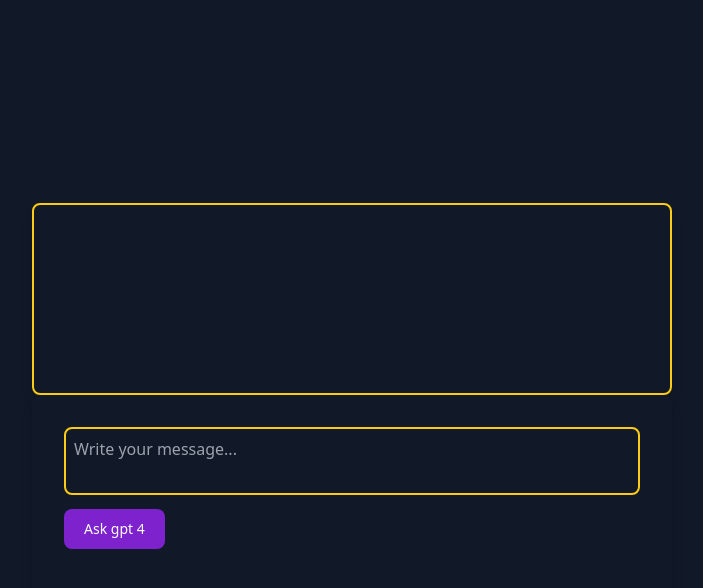
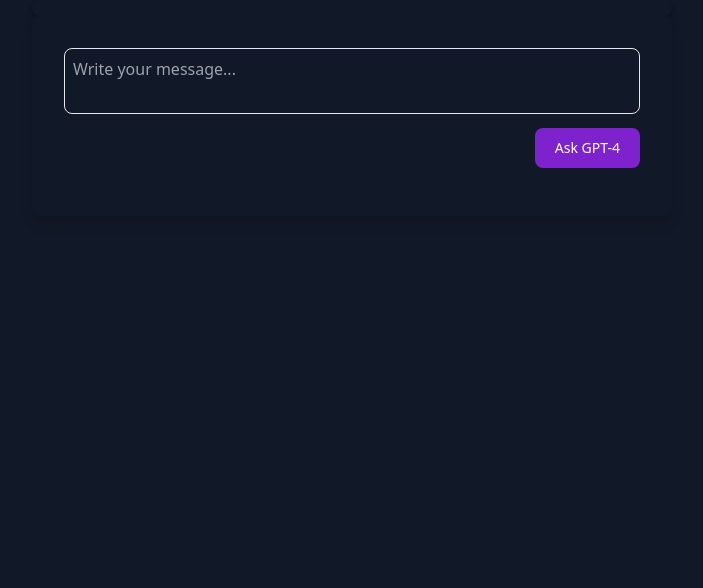
Before and after one commit to IrvinTM/o_checker, a React (Vite) app: page / in a window 1280 px wide. Shown: the top 588 px of the page, without its empty margins (288-991 px from the left). Built offline with nearby package versions, Linux system fonts and the light colour scheme.

Commit message:
modified:   src/App.jsx

```diff
--- a/src/App.jsx
+++ b/src/App.jsx
@@ -30,40 +30,30 @@ function App() {
     }
   }
   return (
-    <div className="min-h-screen flex flex-col items-center justify-center bg-gray-900">
-  <div className="bg-gray-900 rounded-lg shadow-lg w-full sm:w-auto md:w-3/4 lg:w-1/2">
-    <textarea
-      value={results}
-      readOnly
-      className="border-2 border-yellow-400 rounded-lg p-2 flex bg-gray-900 text-white w-full h-48 resize-none"
-      name="result"
-      id="result"
-    ></textarea>
-  </div>
-  <div className="bg-gray-900 p-8 rounded-lg shadow-lg w-full sm:w-auto md:w-3/4 lg:w-1/2">
-    <textarea
-      className="border-2 border-yellow-400 rounded-lg p-2 mb-2 resize-none bg-gray-900 text-white w-full"
-      value={texto}
-      onChange={handleChange}
-      name="result"
-      placeholder="Write your message..."
-    ></textarea>
-    <div className="bg-gray-900">
-      {!isPending &&<button
-        onClick={sentRequest}
-        className="text-white bg-purple-700 hover:bg-purple-800 focus:ring-4 focus:ring-purple-300 font-medium rounded-lg text-sm px-5 py-2.5 mb-4"
-      >
-        Ask gpt 4
-      </button>}
-      {isPending &&<button
-      disabled
-        className="text-white bg-purple-700 hover:bg-purple-800 focus:ring-4 focus:ring-purple-300 font-medium rounded-lg text-sm px-5 py-2.5 mb-4"
-      >
-        Thinking...
-      </button>}
+    <div className="min-h-screen flex flex-col items-center bg-gray-900">
+    <div className="content-wrapper flex flex-col bg-gray-900 rounded-lg shadow-lg w-60 sm:w-auto md:w-3/4 lg:w-1/2">
+      <div className="text-container shadow rounded-lg p-2 flex bg-gray-900 text-white">
+        <p>{results}</p>
+      </div>
+    </div>
+    <div className="button-container sticky bottom-0 bg-gray-900 justify-end p-8 rounded-lg shadow-lg w-full sm:w-auto md:w-3/4 lg:w-1/2">
+    <textarea className="border rounded-lg p-2 mb-2 resize-none bg-gray-900 text-white w-full" value={texto} onChange={handleChange} name="result" placeholder="Write your message..."></textarea>
+      <div className="button-wrapper flex justify-end gap-2">
+        {!isPending && (
+          <button onClick={sentRequest} className="text-white bg-purple-700 hover:bg-purple-800 focus:ring-4 focus:ring-purple-300 font-medium rounded-lg text-sm px-5 py-2.5 mb-4">
+            Ask GPT-4
+          </button>
+        )}
+        {isPending && (
+          <button disabled className="text-white bg-purple-700 focus:ring-4 focus:ring-purple-300 font-medium rounded-lg text-sm px-5 py-2.5 mb-4">
+           Processing...
+          </button>
+        )}
+      </div>
     </div>
   </div>
-</div>
+
+
   );
 }
 
```
Also changed, not shown: 1 other file (tests, documents, lock files or other folders).
